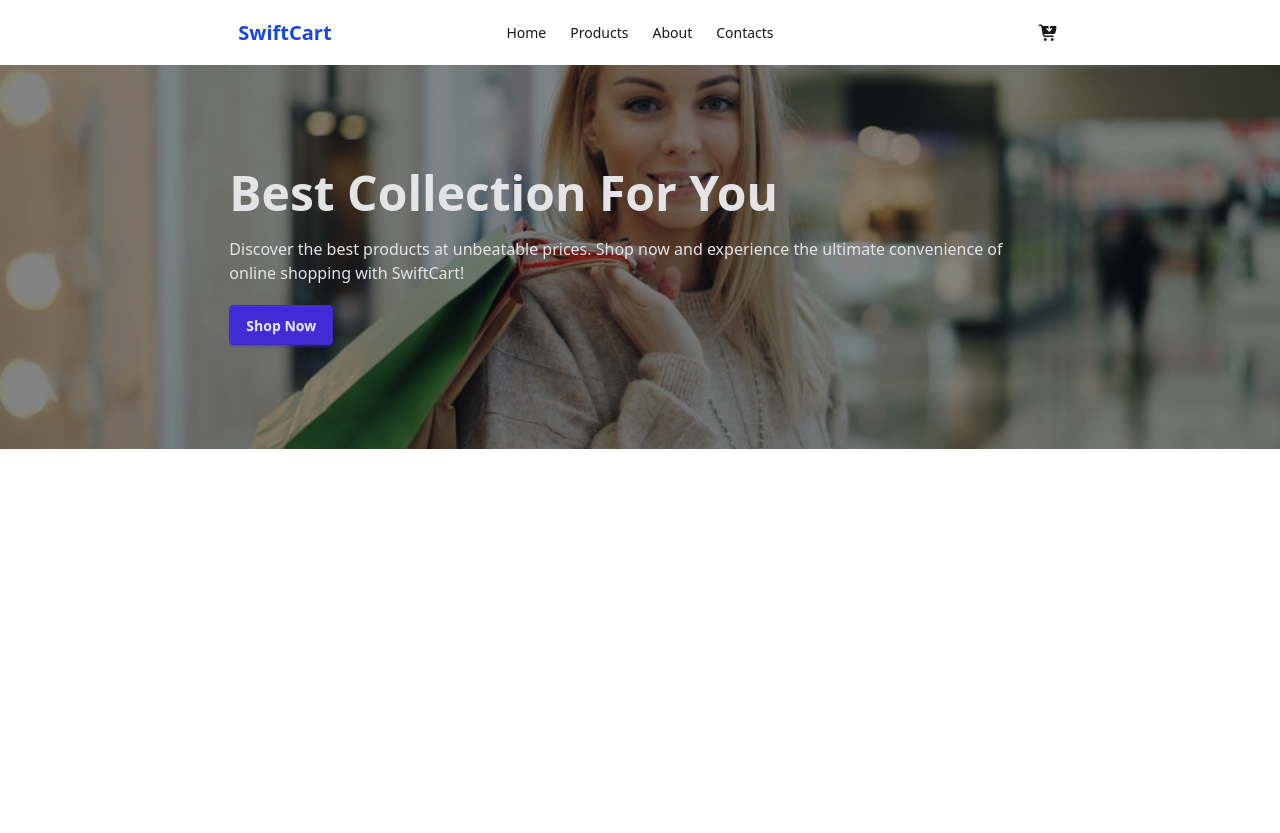
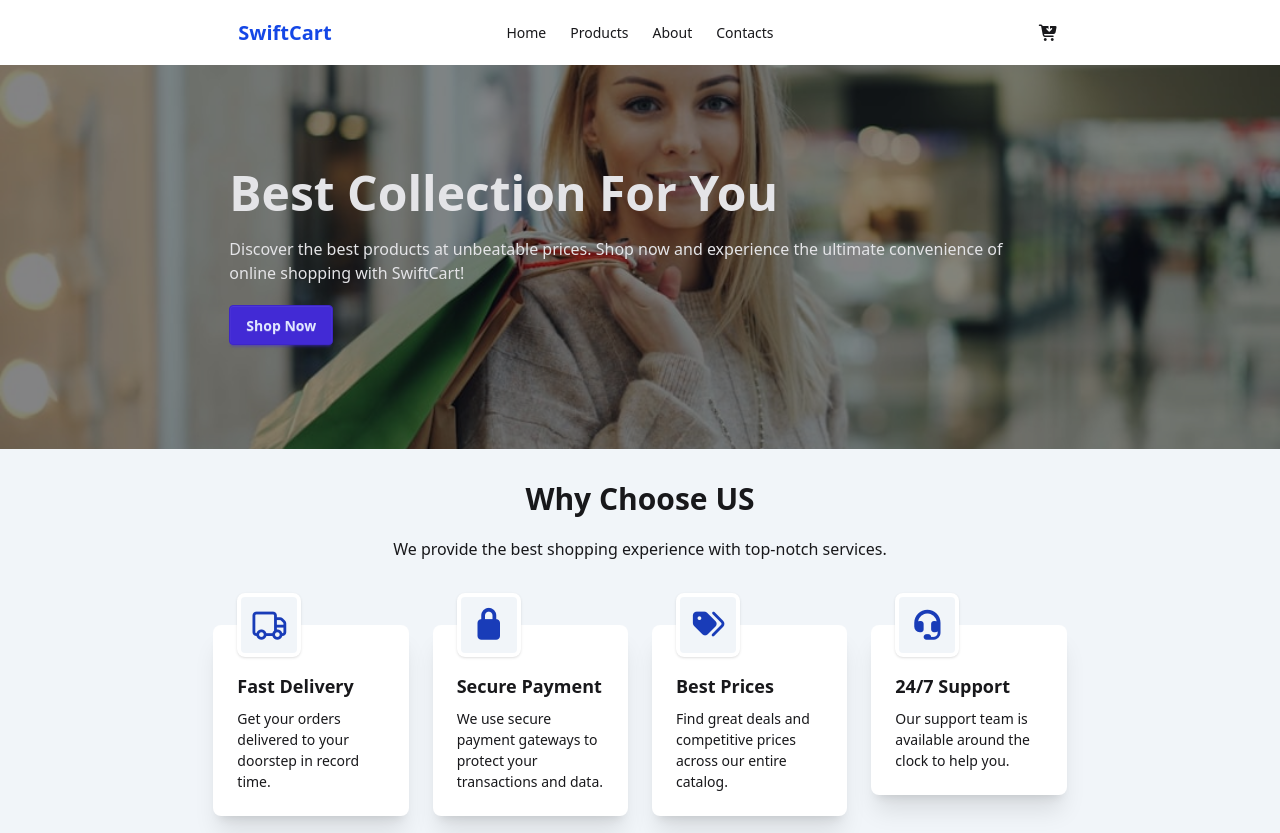
Before and after one commit to devmahmood/mission-restart-a6-SwiftCart, a plain HTML site: page index.html in a window 1280 px wide. Before the commit the page ends 800 px from the top, so only its background shows below. Drawn offline with nearby package versions, Linux system fonts and the light colour scheme.

Commit message:
Feature section done

```diff
--- a/index.html
+++ b/index.html
@@ -67,20 +67,83 @@
     <!-- Hero Section -->
     <div
       class="hero min-h-96"
-      style="
-        background-image: url(images/banner-image.png);
-      "
+      style="background-image: url(images/banner-image.png)"
     >
       <div class="hero-overlay"></div>
       <div class="hero-content text-neutral-content text-left w-8/12 mx-auto">
         <div class="">
           <h1 class="mb-5 text-5xl font-bold">Best Collection For You</h1>
           <p class="mb-5">
-           Discover the best products at unbeatable prices. Shop now and experience the ultimate convenience of online shopping with SwiftCart!
+            Discover the best products at unbeatable prices. Shop now and
+            experience the ultimate convenience of online shopping with
+            SwiftCart!
           </p>
           <button class="btn btn-primary">Shop Now</button>
         </div>
       </div>
     </div>
+
+    <!-- Features Section -->
+    <div class="w-full bg-slate-100 min-h-96 pt-8">
+      <h2 class="text-3xl font-bold text-center mb-5">Why Choose US</h2>
+      <p class="text-center mb-16">
+        We provide the best shopping experience with top-notch services.
+      </p>
+
+      <div class="w-full mx-auto flex gap-4">
+          <div class="w-8/12 mx-auto">
+            <div class="grid grid-cols-1 sm:grid-cols-2 lg:grid-cols-4 gap-6">
+              <div class="relative">
+                <div class="p-1 w-16 h-16 border-4 border-white rounded-lg bg-slate-100 shadow-sm flex items-center justify-center absolute -top-8 left-6 z-10">
+                  <i class="fa-regular fa-truck text-3xl text-blue-800"></i>
+                </div>
+                <div class="card bg-base-100 shadow-xl pt-6">
+                  <div class="card-body">
+                    <h2 class="card-title">Fast Delivery</h2>
+                    <p>Get your orders delivered to your doorstep in record time.</p>
+                  </div>
+                </div>
+              </div>
+
+              <div class="relative">
+                <div class="p-1 w-16 h-16 border-4 border-white rounded-lg bg-slate-100 shadow-sm flex items-center justify-center absolute -top-8 left-6 z-10">
+                  <i class="fa-solid fa-lock text-3xl text-blue-800"></i>
+                </div>
+                <div class="card bg-base-100 shadow-xl pt-6">
+                  <div class="card-body">
+                    <h2 class="card-title">Secure Payment</h2>
+                    <p>We use secure payment gateways to protect your transactions and data.</p>
+                  </div>
+                </div>
+              </div>
+
+              <div class="relative">
+                <div class="p-1 w-16 h-16 border-4 border-white rounded-lg bg-slate-100 shadow-sm flex items-center justify-center absolute -top-8 left-6 z-10">
+                  <i class="fa-solid fa-tags text-3xl text-blue-800"></i>
+                </div>
+                <div class="card bg-base-100 shadow-xl pt-6">
+                  <div class="card-body">
+                    <h2 class="card-title">Best Prices</h2>
+                    <p>Find great deals and competitive prices across our entire catalog.</p>
+                  </div>
+                </div>
+              </div>
+
+              <div class="relative">
+                <div class="p-1 w-16 h-16 border-4 border-white rounded-lg bg-slate-100 shadow-sm flex items-center justify-center absolute -top-8 left-6 z-10">
+                  <i class="fa-solid fa-headset text-3xl text-blue-800"></i>
+                </div>
+                <div class="card bg-base-100 shadow-xl pt-6">
+                  <div class="card-body">
+                    <h2 class="card-title">24/7 Support</h2>
+                    <p>Our support team is available around the clock to help you.</p>
+                  </div>
+                </div>
+              </div>
+            </div>
+          </div>
+      </div>
+    </div>
+
   </body>
 </html>
```
